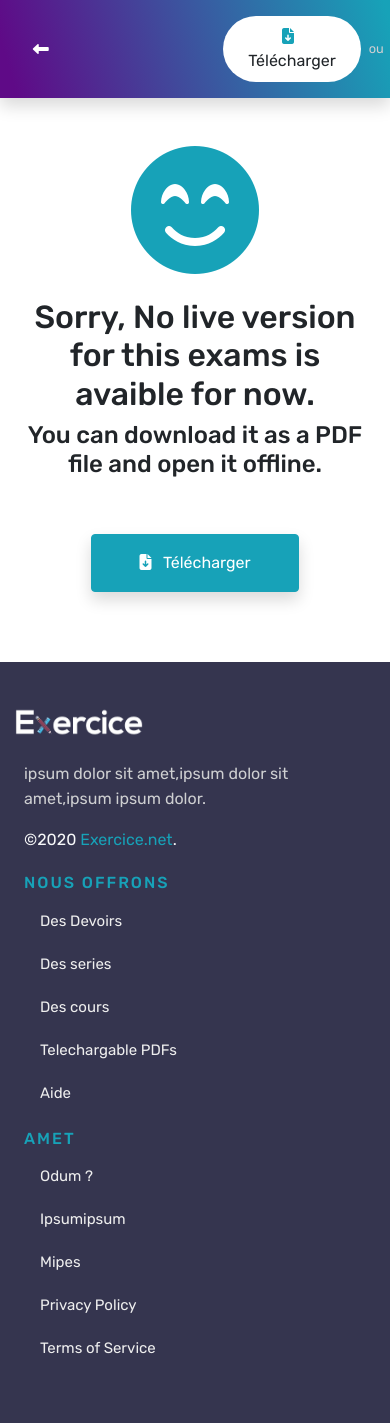
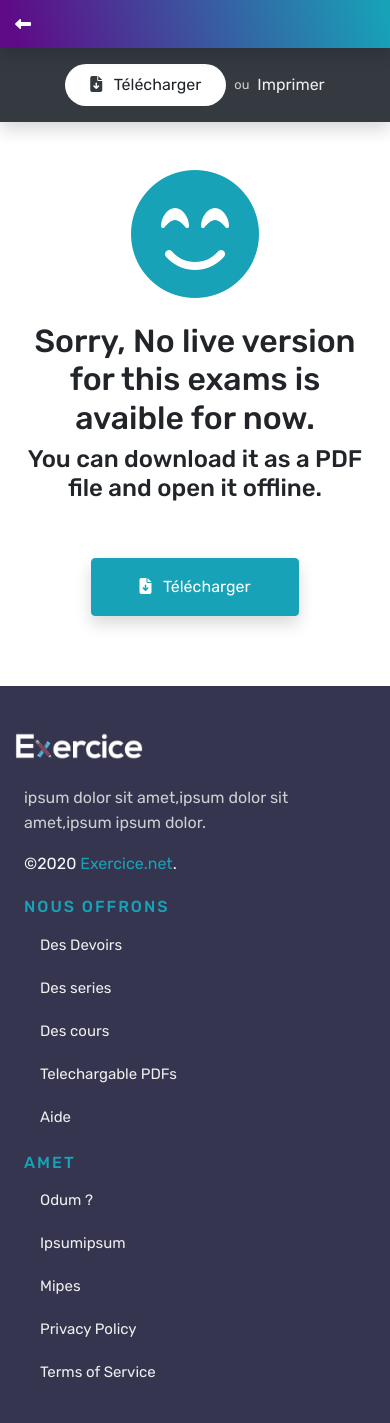
Before and after one commit to a-araari/exam, a Django app: template pdfs/templates/pdfs/devoir-detail.html in a window 390 px wide; the page is wider, and only the part inside the window is pictured. Shown: the part 58-1481 px from the top of that part. Before the commit the page ends 1412 px from the top of that part, so only its background shows below. Run offline with Django 3.2, Linux system fonts and the light colour scheme; the template is opened without the code that fills it, so the values that code supplies are empty; some libraries are stand-ins or nearby versions.

Commit message:
make devoir-detail template responsive

```diff
--- a/pdfs/templates/pdfs/devoir-detail.html
+++ b/pdfs/templates/pdfs/devoir-detail.html
@@ -42,7 +42,7 @@
     <!-- Exam sub-navbar -->
     <div id="exam-sub-navbar" class="container-fluid sticky-top bg-purple-info-linear py-3 shadow">
         <div class="row">
-            <div class="col-3 d-flex justify-content-center align-items-center">
+            <div class="col-12 col-md-7 col-lg-3 d-flex align-items-center">
                 <i class="fa fa-long-arrow-left text-white pr-3" onclick="location.href='{{ request.META.HTTP_REFERER }}'" style="cursor: pointer;"></i>
                 <span class="text-white">
                     {% with level=devoir.get_level section=devoir.get_section subject=devoir.get_subject category=devoir.get_category %}
@@ -65,12 +65,40 @@
                     {% endwith %}
                 </span>
             </div>
-            <div class="col-6 d-flex justify-content-center align-items-center">
+
+            <div class="col-6 col-lg-6 d-none d-lg-flex justify-content-center align-items-center">
                 <h4 class="text-white" style="font-weight: 500">{{ devoir.title }}</h4>
             </div>
-            <div class="col-3 d-flex justify-content-center align-items-center">
+
+            <div class="col-12 col-md-5 col-lg-3 d-none d-md-flex justify-content-center align-items-center">
                 <button class="btn bg-white py-2 px-4" style="border-radius: 100px;" onclick="location.href='{% url 'pdfs:devoir-download' pdf_slug=devoir.slug %}'">
                     <i class="fa fa-file-download pr-2" style="color: #17a2b8;"></i>
+                    {% trans "Télécharger" %}
+                </button>
+                <small class="px-2 text-dark-4">{% trans "ou" %}</small>
+                <a href="#" onclick="printExam(this, '{% url "pdfs:devoir-download" pdf_slug=devoir.slug %}')">
+                    <span id="print-text">Imprimer</span>
+                    <span id="print-spinners" style="display: none;">
+                        <div class="spinner-grow spinner-grow-sm pl-2" role="status" >
+                            <span class="sr-only">Loading...</span>
+                        </div>
+                        <div class="spinner-grow spinner-grow-sm pl-2" role="status" >
+                            <span class="sr-only">Loading...</span>
+                        </div>
+                        <div class="spinner-grow spinner-grow-sm pl-2" role="status" >
+                            <span class="sr-only">Loading...</span>
+                        </div>
+                    </span>
+                </a>
+            </div>
+        </div>
+    </div>
+
+    <div id="exam-sub-navbar" class="container-fluid d-block d-md-none bg-dark py-3 shadow">
+        <div class="row">
+            <div class="col-12 d-flex justify-content-center align-items-center">
+                <button class="btn bg-white py-2 px-4" style="border-radius: 100px;" onclick="location.href='{% url 'pdfs:devoir-download' pdf_slug=devoir.slug %}'">
+                    <i class="fa fa-file-download pr-2 text-dark"-2></i>
                     {% trans "Télécharger" %}
                 </button>
                 <small class="px-2 text-dark-4">{% trans "ou" %}</small>
@@ -99,8 +127,15 @@
             <div id="outline">
             </div>
         </div>
-
-        {{ devoir.get_html_content_body|safe }}
+        <div class="container-fluid">
+            <div class="row">
+                <div class="col-12" style="width: 512px;
+        overflow-x: auto;
+        overflow-y: hidden;">
+                    {{ devoir.get_html_content_body|safe }}
+                </div>
+            </div>
+        </div>
 
         <div class="loading-indicator">
         </div>
```
